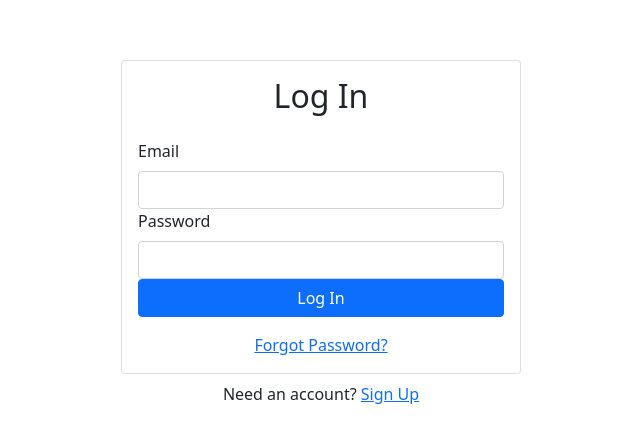
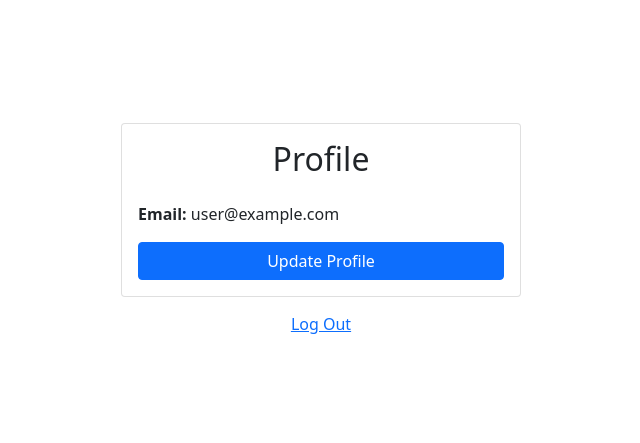
Before and after one commit to AkashShukl/SkyDrive, a React (Create React App) app: page / in a window 1280 px wide. Shown: the part 167-610 px from the top of the page, without its empty margins (319-959 px from the left). Built offline with nearby package versions, Linux system fonts and the light colour scheme; no server answers; sample sign-in values are in the browser's storage.

Commit message:
fixed security bug

```diff
--- a/src/components/App.js
+++ b/src/components/App.js
@@ -5,6 +5,7 @@
 import { BrowserRouter as Router, Switch, Route } from 'react-router-dom'
 import Dashboard from './Dashboard';
 import Login from './Login';
+import PrivateRoute from './PrivateRoute'
 
 function App() {
   return (
@@ -13,8 +14,8 @@
         <Router >
           <AuthProvidedr>
             <Switch>
+              <PrivateRoute exact path='/' component={Dashboard} />
               <Route path="/login" component={Login} />
-              <Route path='/' component={Dashboard} />
               <Route path='/signup' component={Signup} />
             </Switch>
           </AuthProvidedr>
--- a/src/components/Dashboard.js
+++ b/src/components/Dashboard.js
@@ -1,10 +1,41 @@
-import React from 'react'
-import Login  from './Login'
-
-
+import React, { useState } from "react"
+import { Card, Button, Alert } from "react-bootstrap"
+import { useAuth } from "../contexts/AuthContext"
+import { Link, useHistory } from "react-router-dom"
 
 export default function Dashboard() {
-    return (
-        <Login/>
-    )
+  const [error, setError] = useState("")
+  const { currentUser, logout } = useAuth()
+  const history = useHistory()
+
+  async function handleLogout() {
+    setError("")
+
+    try {
+      await logout()
+      history.push("/login")
+    } catch {
+      setError("Failed to log out")
+    }
+  }
+
+  return (
+    <>
+      <Card>
+        <Card.Body>
+          <h2 className="text-center mb-4">Profile</h2>
+          {error && <Alert variant="danger">{error}</Alert>}
+          <strong>Email:</strong> {currentUser.email}
+          <Link to="/update-profile" className="btn btn-primary w-100 mt-3">
+            Update Profile
+          </Link>
+        </Card.Body>
+      </Card>
+      <div className="w-100 text-center mt-2">
+        <Button variant="link" onClick={handleLogout}>
+          Log Out
+        </Button>
+      </div>
+    </>
+  )
 }
--- /dev/null
+++ b/src/components/PrivateRoute.js
@@ -0,0 +1,16 @@
+import React from 'react'
+import { Redirect, Route } from 'react-router'
+import { useAuth } from '../contexts/AuthContext'
+
+export default function PrivateRoute({ component: Component, ...rest }) {
+    const { currentUser } = useAuth()
+
+    return (
+        <Route
+            {...rest}
+            render={props => {
+                return currentUser ? <Component {...props} /> : <Redirect to='/login' />
+            }}
+        ></Route>
+    )
+}
--- a/src/components/Signup.js
+++ b/src/components/Signup.js
@@ -43,12 +43,10 @@
                         <Form.Label>Email</Form.Label>
                         <Form.Control type="email" ref={emailRef} required />
                     </Form.Group>
-
                     <Form.Group id="password">
                         <Form.Label>Password</Form.Label>
                         <Form.Control type="password" ref={passwordRef} required />
                     </Form.Group>
-
                     <Form.Group id="password-confirm">
                         <Form.Label>Password Confirmation</Form.Label>
                         <Form.Control type="password" ref={passwordConfirmRef} required />
--- a/src/contexts/AuthContext.js
+++ b/src/contexts/AuthContext.js
@@ -21,6 +21,10 @@
         return auth.signInWithEmailAndPassword(email,password)
     }
 
+    const logout = () =>{
+        return auth.signOut()
+    }
+
     useEffect(() => {
         const unsubscribe = auth.onAuthStateChanged(user => {
             setCurrentUser(user)
@@ -33,7 +37,8 @@
     const value = {
         currentUser,
         signup,
-        login
+        login,
+        logout
     }
 
     return (
```
Also changed, not shown: src/components/Login.js (indentation only). Lines whose indentation alone changed are shown as unchanged.
